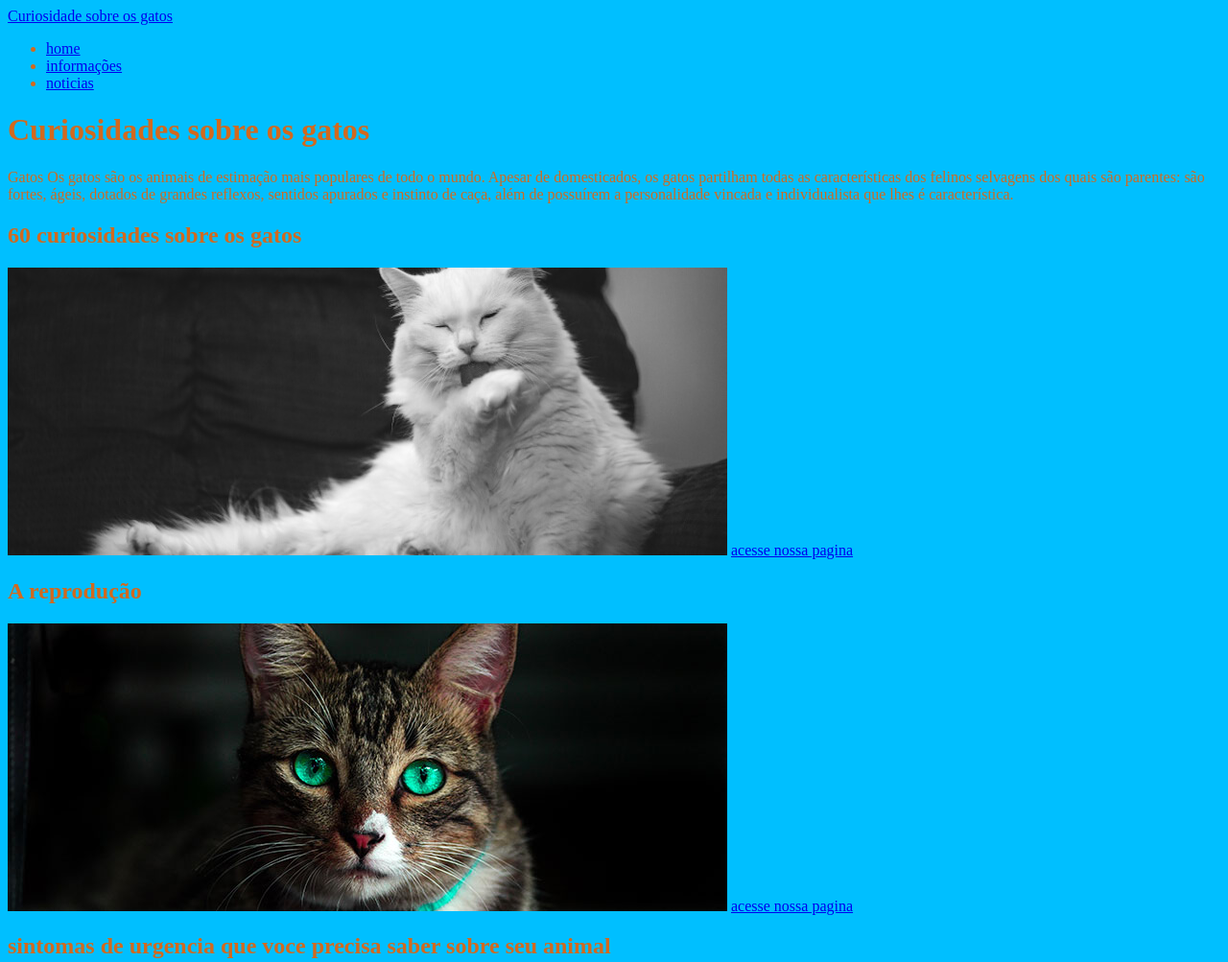
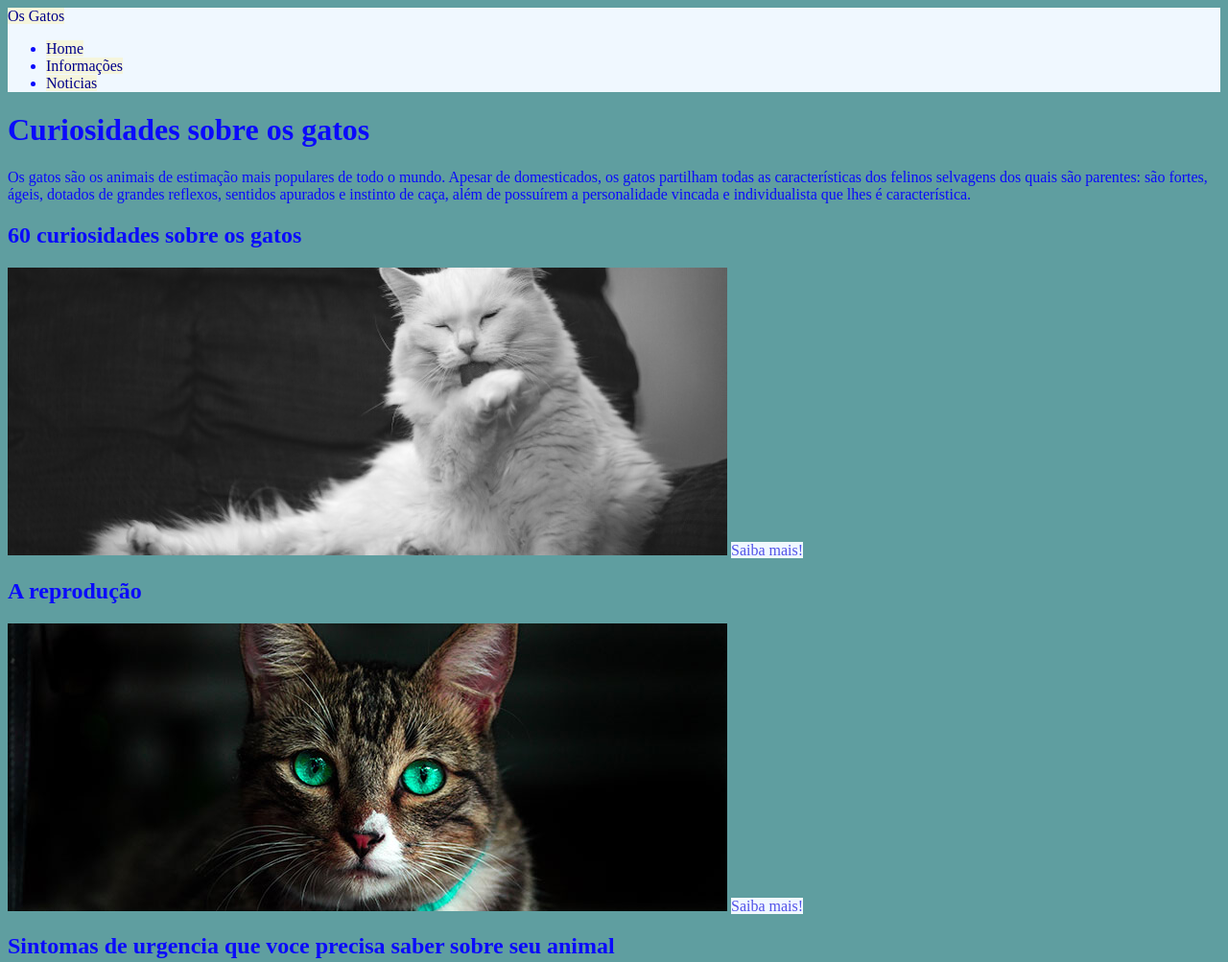
Before and after one commit to PalomaC26/site, a plain HTML site: page index.html in a window 1280 px wide. Shown: the top 1003 px of the page at 96% size. Drawn offline with Linux system fonts and the light colour scheme.

Commit message:
modificado css

```diff
--- a/estilo.css
+++ b/estilo.css
@@ -1,6 +1,29 @@
 body {
-  background-color: deepskyblue;
-  font-family: 'Times New Roman', Times, serif;
+  background-color: cadetblue;
+  font-family:'Calibri, ';
   font-size: medium;
-  color: chocolate;
+  color: rgb(10, 10, 252);
 }
+
+header {
+  background-color: aliceblue;
+}
+
+a {
+  color: darkblue;
+}
+
+header a {
+  background-color: beige;
+  text-decoration: none;
+}
+article a {
+  background-color: aliceblue;
+  color:rgb(82, 82, 233);
+  text-decoration: none;
+}
+
+footer {
+  background-color: aliceblue;
+  color: rgb(82, 82, 233);
+}
--- a/index.html
+++ b/index.html
@@ -4,50 +4,50 @@
     <title>meusite</title>
     <meta charset="UTF-8">
     <meta name="viewport" content="width=device-width, initial-scale=1.0">
-    <link href="estilo.css" rel="stylesheet"
+    <link href="estilo.css" rel="stylesheet">
 </head>
 <body>
 
 <header>
-<a href="index.html">Curiosidade sobre os gatos</a>
+<a href="index.html">Os Gatos</a>
 <ul>
-   <li><a href="index.html">home</a></li>
-   <li><a href="informacao.html">informações</a></li>
-   <li><a href="noticias.html">noticias</a></li>
+   <li><a href="index.html">Home</a></li>
+   <li><a href="informacao.html">Informações</a></li>
+   <li><a href="noticias.html">Noticias</a></li>
 </ul>
 </header>
 
 <h1>Curiosidades sobre os gatos</h1>
- <p>Gatos Os gatos são os animais de estimação mais populares de todo o mundo. Apesar de domesticados, os gatos partilham todas as características dos felinos selvagens dos quais são parentes: são fortes, ágeis, dotados de grandes reflexos, sentidos apurados e instinto de caça, além de possuírem a personalidade vincada e individualista que lhes é característica.<p></p>
+ <p>  Os gatos são os animais de estimação mais populares de todo o mundo. Apesar de domesticados, os gatos partilham todas as características dos felinos selvagens dos quais são parentes: são fortes, ágeis, dotados de grandes reflexos, sentidos apurados e instinto de caça, além de possuírem a personalidade vincada e individualista que lhes é característica.<p></p>
 
  <article>
     <!--materia 1-->
     <h1>60 curiosidades sobre os gatos</h1>
     <img src="-gatos-.jpg">
-    <a href="https://www.hospvetsantamarinha.com/blog/category/comportamento/">acesse nossa pagina</a>
+    <a href="https://www.hospvetsantamarinha.com/blog/category/comportamento/">Saiba mais!</a>
     </article>
 
 <article>
     <!--materia 2-->
     <h1>A reprodução</h1>
     <img src="imagem2.jpg">
-    <a href="https://www.hospvetsantamarinha.com/blog/reproducao-gatos/">acesse nossa pagina</a>
+    <a href="https://www.hospvetsantamarinha.com/blog/reproducao-gatos/">Saiba mais!</a>
     </article>
 
 <article>
     <!--materia 3-->
-    <h1>sintomas de urgencia que voce precisa saber sobre seu animal</h1>
+    <h1>Sintomas de urgencia que voce precisa saber sobre seu animal</h1>
     <img src="imagem3.jpg">
-    <a href="https://www.hospvetsantamarinha.com/blog/sintomas-urgencias-que-fazer-com-seu-animal/">acesse nossa pagina</a>
+    <a href="https://www.hospvetsantamarinha.com/blog/sintomas-urgencias-que-fazer-com-seu-animal/">Saiba mais!</a>
     </article>
 
 <article>
     <!--materia 4-->
-    <h1>sinais de alarme do seu gato</h1>
+    <h1>Sinais de alarme do seu gato</h1>
     <img src="imagem4.jpg">
-    <a href="https://www.hospvetsantamarinha.com/blog/sinais-alarme-animais-parecem-normais/">acesse nossa pagina</a>
+    <a href="https://www.hospvetsantamarinha.com/blog/sinais-alarme-animais-parecem-normais/">Saiba mais!</a>
     </article>
 
-  <footer>Voce chegou ao fim do nosso site!!</footer>
+  <footer>Voce chegou ao fim da nossa jornada!!</footer>
 </body>
 </html>
```
